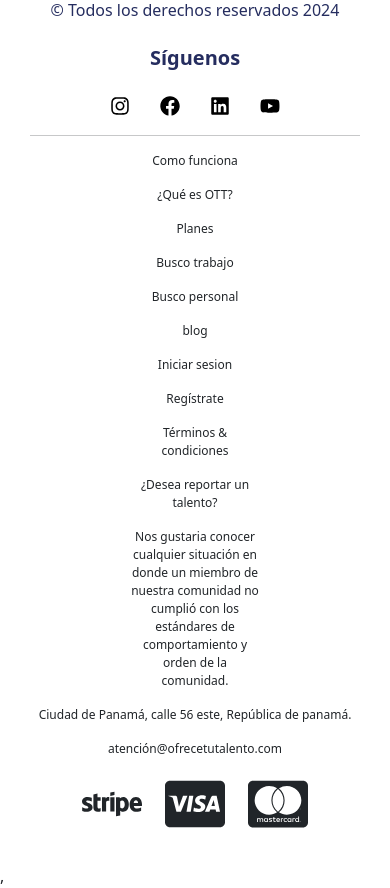
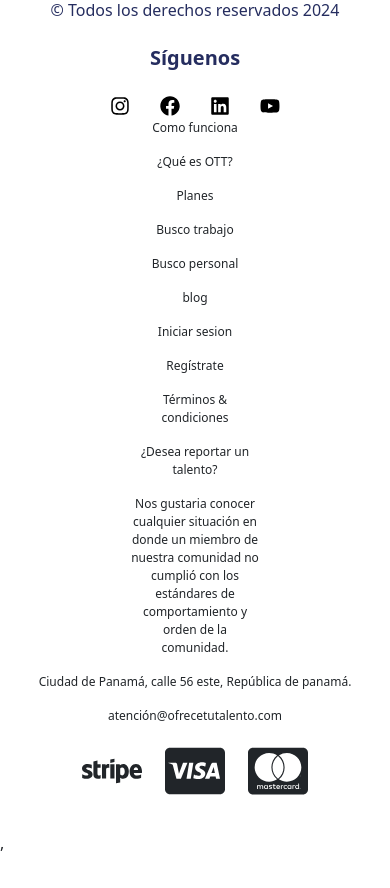
Before and after one commit to spread23/OTT-WEB, a React (Vite) app: page / in a window 390 px wide. Shown: the part 4720-5608 px from the top of the page. After the commit the page ends 5575 px from the top, so only its background shows below. Built offline with nearby package versions, Linux system fonts and the light colour scheme.

Commit message:
Fixing lookingForJob.css

```diff
--- a/src/components/footer/Footer.jsx
+++ b/src/components/footer/Footer.jsx
@@ -31,7 +31,7 @@ export const Footer = () => {
                         </div>
                     </div>
                 </div>
-                <hr />
+                <hr className='separator' />
                 <div className='info'>
                     <div className='info-item'>
                         <p>Como funciona</p>
--- a/src/components/footer/footer.css
+++ b/src/components/footer/footer.css
@@ -90,4 +90,8 @@
         align-items: center;
         text-align: center;
     }
+
+    .separator {
+        display: none;
+    }
 }
--- a/src/routes/lookingForJob/lookingForJob.css
+++ b/src/routes/lookingForJob/lookingForJob.css
@@ -61,7 +61,7 @@
         position: absolute;
         top: 390px;
         left: 0;
-        background-color: #FF9200;
+        background-color: white;
         display: flex;
         flex-direction: column;
         width: 100%;
```
